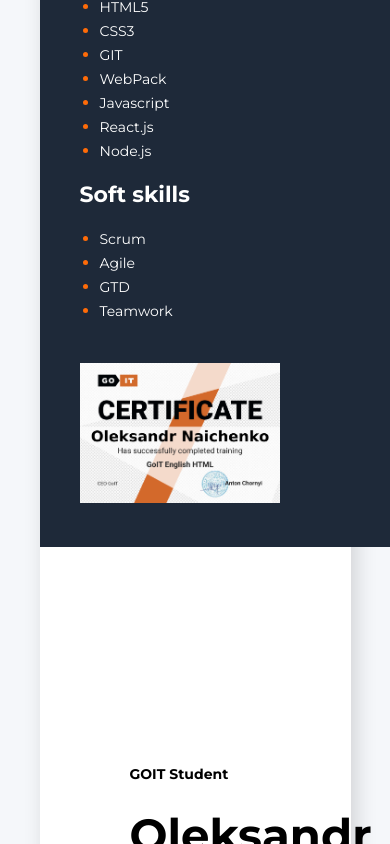
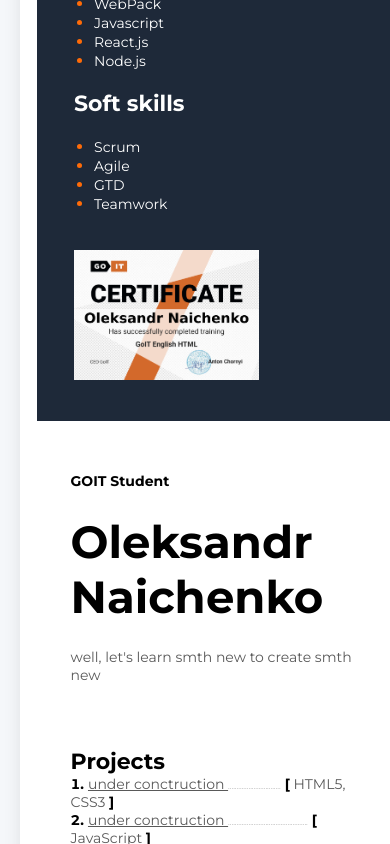
Before and after one commit to o-naichenko/github-tutorial, a plain HTML site: page index.html in a window 390 px wide. Shown: the part 720-1564 px from the top of the page. Drawn offline with Linux system fonts and the light colour scheme.

Commit message:
added FB link, minor fixes

```diff
--- a/css/style.css
+++ b/css/style.css
@@ -9,34 +9,20 @@ body {
   font-family: "Montserrat", sans-serif;
   padding: 5%;
 }
-@media (max-width: 768px)
-{
-  .wrapper {
-    flex-direction: column;
-    margin: 20px;
-  }
-  .sidebar {
-    width: 100%;
-    margin-top: 20px;
-  }
-  .my-photo {
-    width: 100%;
-  }
-}
 .wrapper {
   max-width: 100%;
-  margin: 20px;
   background: #fff;
   display: flex;
-  box-shadow: 5px 9px 20px rgba(0, 0, 0, 0.15);
+  padding-top: 20px;
+  padding-left: 20px;
+  padding-right: 20px;
+  box-shadow: 5px 10px 20px rgba(0, 0, 0, 0.15);
 }
-
 .sidebar {
   background-color: #1e2939;
   width: 370px;
-  padding-top: 40px;
-  padding-bottom: 0px;
   flex: none;
+  margin: 0px;
 }
 .my-photo {
   width: 370px;
@@ -46,9 +32,9 @@ body {
   flex-direction: column;
 }*/
 .contacts-container {
-  margin-top: 60px;
-  margin-left: 40px;
-  margin-right: 40px;
+  margin-top: 10%;
+  margin-left: 10%;
+  margin-right: 10%;
 }
 .contacts-link {
   margin-left: 10px;
@@ -61,15 +47,19 @@ body {
   font-size: 14px;
   font-weight: 700;
 }
+.fb-logo {
+margin-left: -3.5px;
+}
 .tech-skills-container {
   margin-top: 55px;
-  margin-left: 40px;
-  margin-right: 40px;
+  margin-left: 10%;
+  margin-right: 10%;
 }
 .soft-skills-container {
   margin-top: 10px;
   padding-top: 10px;
-  padding-left: 40px;
+  margin-left: 10%;
+  margin-right: 10%;
 }
 /* hello mentor :) */
 .aside-h3 {
@@ -77,7 +67,6 @@ body {
   font-family: Montserrat;
   font-size: 22px;
   font-weight: 700;
-  line-height: 24px;
   margin-bottom: 20px;
 }
 .aside-li {
@@ -88,26 +77,19 @@ body {
   color: #fff;
   font-size: 14px;
   font-weight: 400;
-  line-height: 24px;
 }
 .certificate-goit {
-  margin: 40px;
-  width: 200px;
+  margin: 10%;
+  width: 50%;
 }
 .about-me {
-  padding-top: 110px;
-  padding-bottom: 110px;
-  padding-left: 90px;
-  padding-right: 90px;
-}
-@media (max-width: 768px)
-{
-  .about-me {
-    max-width: 370px;
-  }
+  padding-top: 15%;
+  padding-bottom: 15%;
+  padding-left: 10%;
+  margin: 0;
 }
 h2 {
-  margin-top: 108px;
+  margin-top: 10%px;
   font-size: 14px;
   font-weight: 700;
 }
@@ -121,7 +103,6 @@ h1 {
   color: #595959;
   font-size: 14px;
   font-weight: 400;
-  line-height: 24px;
 }
 .about-me-main {
   margin-bottom: 64px;
@@ -206,4 +187,41 @@ ol {
   font-weight: 700;
   margin-bottom: 15px;
 }
+footer {
+  text-align: center;
+}
 /* THANK U SO MUCH :) */
+@media screen and (max-width: 950px)
+{
+  .about-me {
+    max-width: 100%;
+    padding-left: 10%;
+    padding-right: 0;
+    align-content: center;
+  }
+}
+@media screen and (max-width: 790px)
+  {
+  body {
+    width: 100%;
+  }
+  .wrapper {
+    padding: 5%;
+    min-width: 370px;
+    margin: 0;
+    flex-direction: column;
+  }
+  .my-photo {
+    width: 370px;
+  }
+  .about-me {
+    max-width: 370px;
+    padding-left: 10%;
+    padding-right: 5%;
+  }
+  h2 {
+    margin-top: 0px;
+    font-size: 14px;
+    font-weight: 700;
+  }
+}
--- a/index.html
+++ b/index.html
@@ -24,14 +24,15 @@
             <div>
               <span class="contacts-link-type">C:</span>
               <a class="contacts-link" href="tel:380936602494"
-                >+38 093 660 24 94</a
-              >
+                >+38 093 660 24 94</a>
             </div>
             <div>
               <span class="contacts-link-type">E:</span>
               <a class="contacts-link" href="mailto:c.gaze145@gmail.com"
-                >c.gaze145@gmail.com</a
-              >
+                >c.gaze145@gmail.com</a>
+            </div>
+            <div>
+              <a class="contacts-link-type" href="https://www.facebook.com/sasha.mrii"><img class="fb-logo" src="./img/f_logo_RGB-Blue_58.png" width="18px" alt="fb"></a>
             </div>
           </div>
           <!-- tech skills -->
@@ -75,6 +76,7 @@
           </div>
         </div>
         <img class="certificate-goit" src="./img/certificate.png" alt="certificate goit">
+        <!-- <iframe width="340" frameborder="0" src="https://www.mindmeister.com/maps/public_map_shell/1477400490/_?width=600&height=400&z=auto&t=YqNkNEpTko&presentation=1" scrolling="no" style="overflow: hidden; margin-bottom: 5px;">Your  -->
       </aside>
       <!-- about me container -->
       <div class="about-me">
@@ -108,8 +110,7 @@
             <li class="projects-item">
               <a class="projects-link" href="https://kidslike.goit.co.ua/">under conctruction</a>
               <span class="dots">................................................</span>
-              <span
-                ><b>[</b><span class="tech-name"> React.js, Node.js </span><b>]</b></span>
+              <span><b>[</b><span class="tech-name"> React.js, Node.js </span><b>]</b></span>
             </li>
           </ol>
         </div>
@@ -183,5 +184,7 @@
         </div>
       </div>
     </div>
+    <!-- <footer>
+    </footer> -->
   </body>
 </html>
```
Also changed, not shown: img/certificate.jpg (added), img/f_logo_RGB-Blue_58.png (added), 1 other file.
